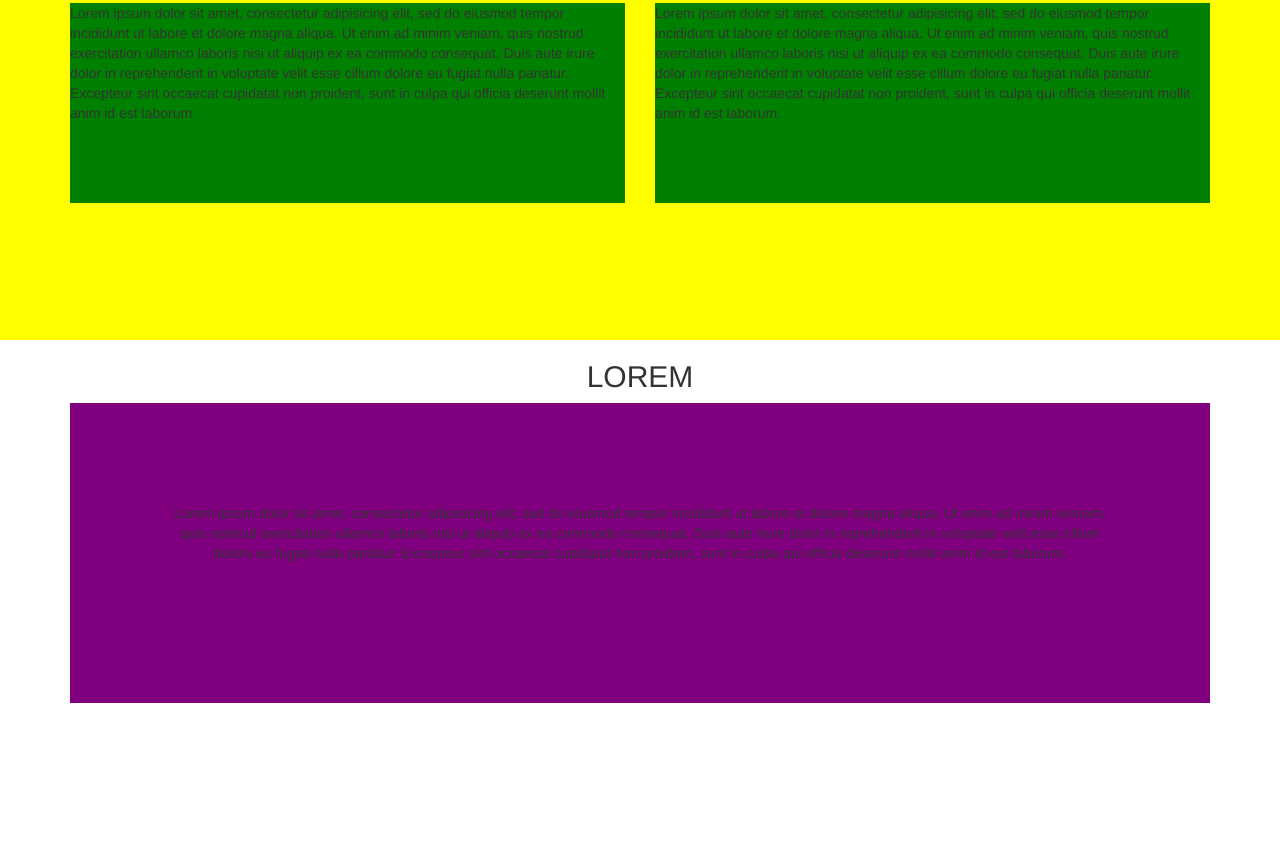
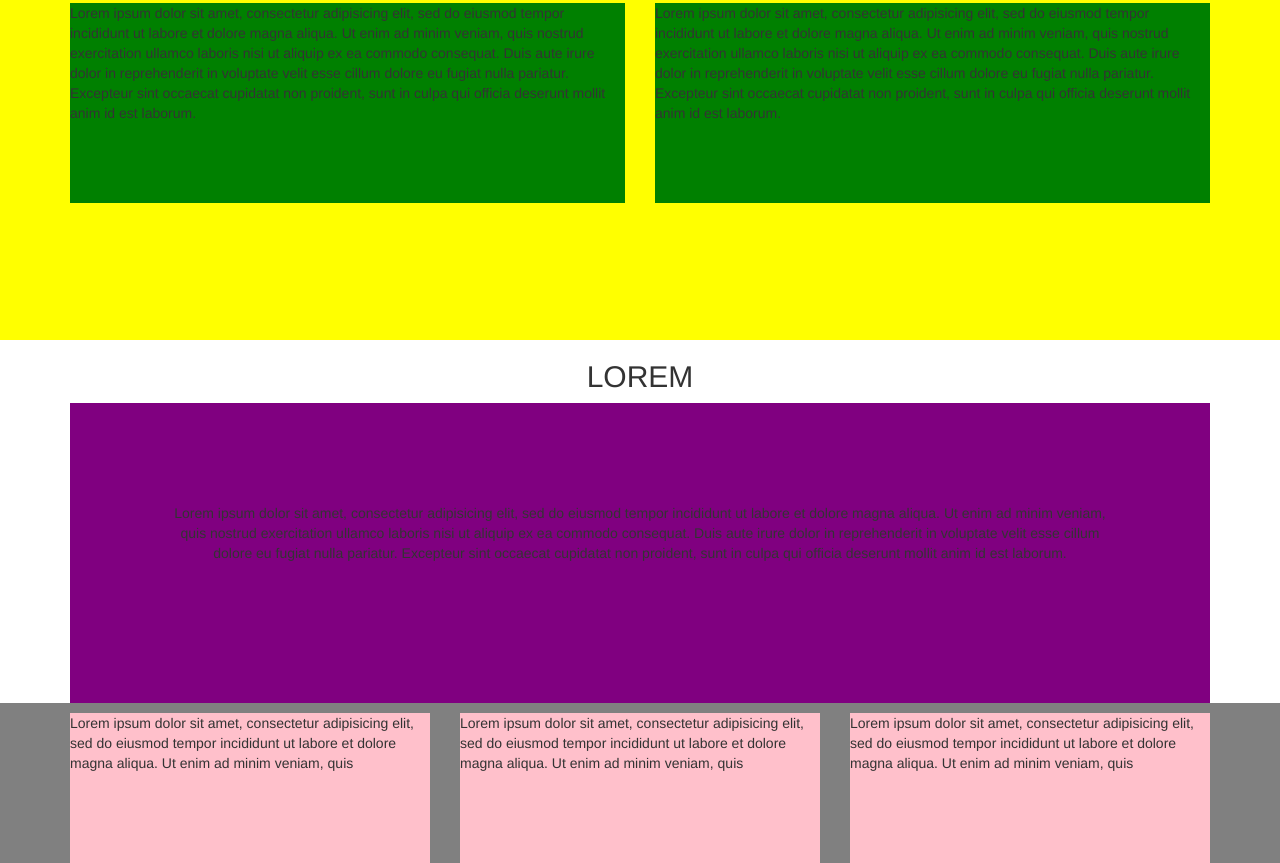
Before and after one commit to AndreaBottini/html-css-bootstrap-freelancer, a plain HTML site: page index.html in a window 1280 px wide. Shown: the part 1031-1894 px from the top of the page. Before the commit the page ends 1734 px from the top, so only its background shows below. Drawn offline with nearby package versions, Linux system fonts and the light colour scheme.

Commit message:
Struttura Completa Esercizio

```diff
--- a/css/style.css
+++ b/css/style.css
@@ -69,3 +69,14 @@ h2 {
   text-align: center;
   padding: 100px;
 }
+
+.footer_background {
+  background-color: grey;
+  height 300px;
+}
+.credits {
+  background-color: pink;
+  height: 150px;
+  margin-top: 10px;
+
+}
--- a/index.html
+++ b/index.html
@@ -98,13 +98,38 @@
                 Lorem ipsum dolor sit amet, consectetur adipisicing elit, sed do eiusmod tempor incididunt ut labore et dolore magna aliqua. Ut enim ad minim veniam, quis nostrud exercitation ullamco laboris nisi ut aliquip ex ea commodo consequat. Duis aute irure dolor in reprehenderit in voluptate velit esse cillum dolore eu fugiat nulla pariatur. Excepteur sint occaecat cupidatat non proident, sunt in culpa qui officia deserunt mollit anim id est laborum.
               </div>
             </div>
+          </div>
+        </div>
+      </section>
+      <!-- FINE SEZIONE CONTACT -->
+    </main>
 
+
+
+    <!-- INIZIO FOOTER -->
+    <footer>
+      <div class="footer_background">
+        <div class="container">
+          <div class="row">
+            <div class="col-xs-12 col-lg-4">
+              <div class="credits">
+                Lorem ipsum dolor sit amet, consectetur adipisicing elit, sed do eiusmod tempor incididunt ut labore et dolore magna aliqua. Ut enim ad minim veniam, quis
+              </div>
+            </div>
+            <div class="col-xs-12 col-lg-4">
+              <div class="credits">
+                Lorem ipsum dolor sit amet, consectetur adipisicing elit, sed do eiusmod tempor incididunt ut labore et dolore magna aliqua. Ut enim ad minim veniam, quis
+              </div>
+            </div>
+            <div class="col-xs-12 col-lg-4">
+              <div class="credits">
+                Lorem ipsum dolor sit amet, consectetur adipisicing elit, sed do eiusmod tempor incididunt ut labore et dolore magna aliqua. Ut enim ad minim veniam, quis
+              </div>
+            </div>
           </div>
+        </div>
+      </div>
 
-        </div>
-
-      </section>
-    </main>
-    <footer></footer>
+    </footer>
   </body>
 </html>
```
